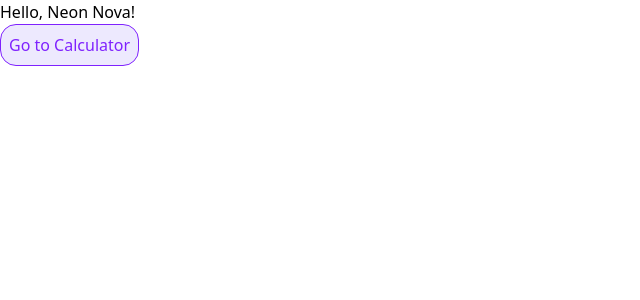
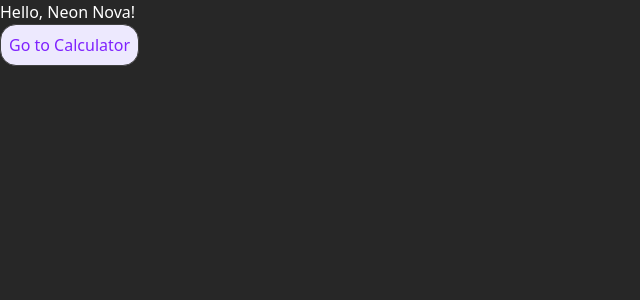
Before and after one commit to matipe1/neon-nova, a Next.js app in the folder apps/web/: page / in a window 1280 px wide. Shown: the top 300 px of the page, without its empty margins (0-640 px from the left). Built offline with nearby package versions, Linux system fonts and the light colour scheme.

Commit message:
Add Tailwind CSS theme and utility styles for animations and neon effects

```diff
--- a/apps/web/src/app/globals.css
+++ b/apps/web/src/app/globals.css
@@ -1 +1,110 @@
 @import 'tailwindcss';
+
+@plugin 'tailwindcss-animate';
+
+@theme {
+  /* --- FUENTES --- */
+  --font-sans: var(--font-inter), ui-sans-serif, system-ui;
+  --font-display: var(--font-orbitron), ui-sans-serif, system-ui;
+
+  /* --- RADIUS --- */
+  --radius: 0.625rem;
+  --radius-sm: calc(var(--radius) - 4px);
+  --radius-md: calc(var(--radius) - 2px);
+  --radius-lg: var(--radius);
+  --radius-xl: calc(var(--radius) + 4px);
+
+  /* --- MAPPING DE COLORES --- */
+  --color-background: var(--background);
+  --color-foreground: var(--foreground);
+  --color-primary: var(--primary);
+  --color-primary-foreground: var(--primary-foreground);
+  --color-primary-glow: color-mix(in srgb, var(--primary), transparent 50%);
+  --color-secondary: var(--secondary);
+  --color-secondary-foreground: var(--secondary-foreground);
+  --color-card: var(--card);
+  --color-card-foreground: var(--card-foreground);
+  --color-popover: var(--popover);
+  --color-popover-foreground: var(--popover-foreground);
+  --color-muted: var(--muted);
+  --color-muted-foreground: var(--muted-foreground);
+  --color-accent: var(--accent);
+  --color-accent-foreground: var(--accent-foreground);
+  --color-destructive: var(--destructive);
+  --color-destructive-foreground: var(--destructive-foreground);
+  --color-border: var(--border);
+  --color-input: var(--input);
+  --color-ring: var(--ring);
+
+  /* --- ANIMACIONES --- */
+  --animate-float: float 6s ease-in-out infinite;
+  --animate-glow: glow 2s ease-in-out infinite alternate;
+
+  @keyframes float {
+      0%, 100% { transform: translateY(0); }
+      50% { transform: translateY(-20px); }
+  }
+  @keyframes glow {
+      from { box-shadow: 0 0 10px var(--color-primary-glow); }
+      to { box-shadow: 0 0 20px var(--color-primary), 0 0 10px var(--color-secondary); }
+  }
+}
+
+:root {
+  --background: #272727;
+  --foreground: #ffffff;
+
+  --card: #343434;
+  --card-foreground: #ffffff;
+
+  --popover: #343434;
+  --popover-foreground: #ffffff;
+
+  --primary: #874ff1;
+  --primary-foreground: #ffffff;
+
+  --secondary: #ffffff;
+  --secondary-foreground: #000000;
+
+  --muted: #373737;
+  --muted-foreground: #a1a1aa;
+
+  --accent: #373737;
+  --accent-foreground: #ffffff;
+
+  --destructive: #7f1d1d;
+  --destructive-foreground: #ffffff;
+
+  --border: #404040;
+  --input: #404040;
+
+  --ring: #874ff1;
+
+  --radius: 0.625rem;
+}
+
+@layer base {
+  * {
+    @apply border-border outline-ring/50;
+  }
+  body {
+    @apply bg-background text-foreground antialiased;
+  }
+}
+
+@layer utilities {
+  .text-glow {
+      text-shadow: 0 0 10px var(--primary), 0 0 20px color-mix(in srgb, var(--primary), transparent 50%);
+  }
+
+  .neon-border {
+      border: 1px solid var(--primary);
+      box-shadow: 0 0 15px color-mix(in srgb, var(--primary), transparent 50%);
+  }
+
+  .glass-panel {
+      background: color-mix(in srgb, var(--popover), transparent 30%);
+      backdrop-filter: blur(12px);
+      border: 1px solid rgba(255, 255, 255, 0.1);
+  }
+}
```
